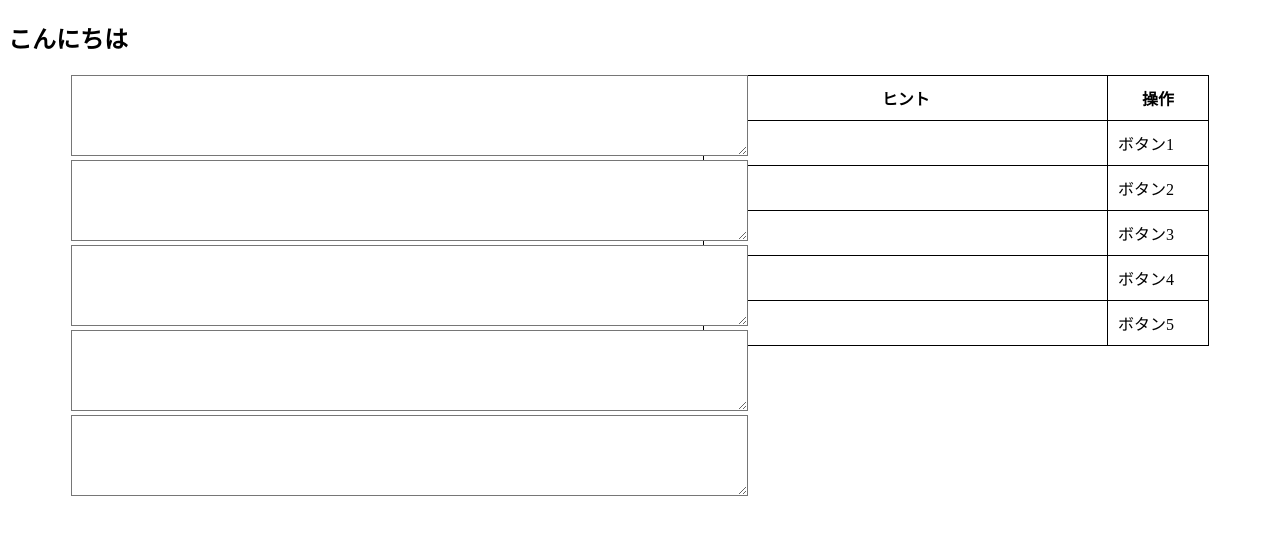
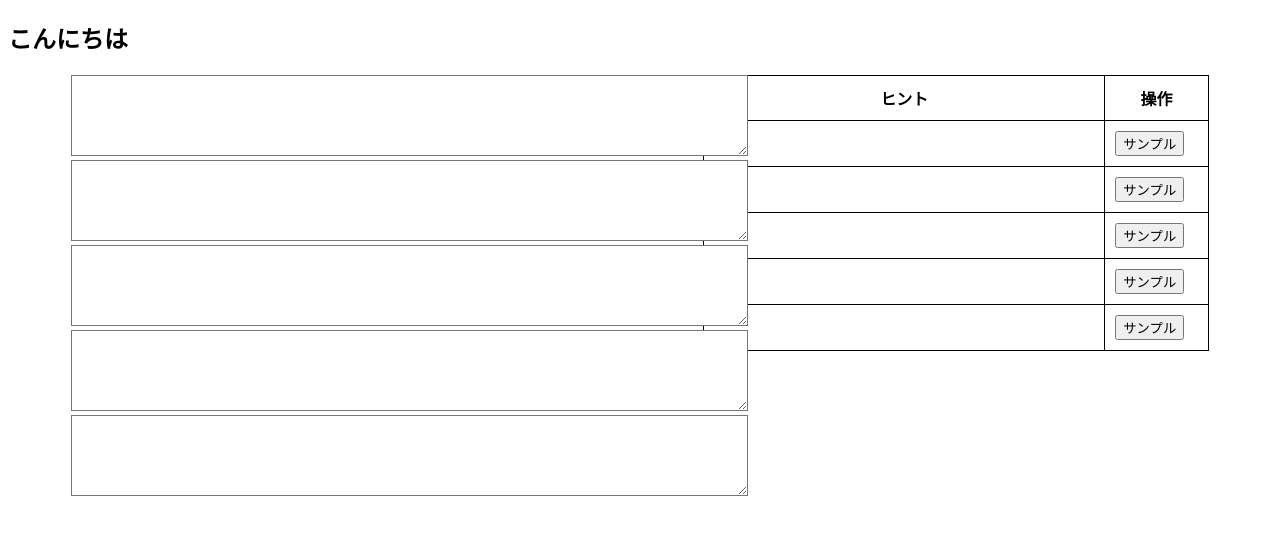
Before and after one commit to KHashimoto3/PLS_FRONT, a Vue app in the folder teikei_proto/: page / in a window 1280 px wide. Shown: the top 534 px of the page. Built offline with nearby package versions, Linux system fonts and the light colour scheme.

Commit message:
サンプルボタンを設置（非動作）

```diff
--- a/teikei_proto/src/components/CodingRoop.vue
+++ b/teikei_proto/src/components/CodingRoop.vue
@@ -48,23 +48,23 @@
           </tr>
           <tr :style="hint_style1">
             <td class="left">{{ hint_show_obj.hint1 }}</td>
-            <td class="right">ボタン1</td>
+            <td class="right"><button>サンプル</button></td>
           </tr>
           <tr :style="hint_style2">
             <td class="left">{{ hint_show_obj.hint2 }}</td>
-            <td class="right">ボタン2</td>
+            <td class="right"><button>サンプル</button></td>
           </tr>
           <tr :style="hint_style3">
             <td class="left">{{ hint_show_obj.hint3 }}</td>
-            <td class="right">ボタン3</td>
+            <td class="right"><button>サンプル</button></td>
           </tr>
           <tr :style="hint_style4">
             <td class="left">{{ hint_show_obj.hint4 }}</td>
-            <td class="right">ボタン4</td>
+            <td class="right"><button>サンプル</button></td>
           </tr>
           <tr :style="hint_style5">
             <td class="left">{{ hint_show_obj.hint5 }}</td>
-            <td class="right">ボタン5</td>
+            <td class="right"><button>サンプル</button></td>
           </tr>
         </table>
       </div>
```
